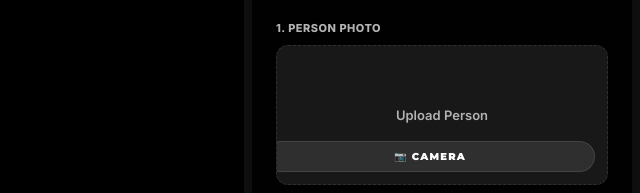
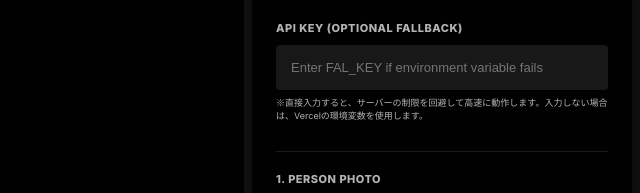
Before and after one commit to Achaaaa/faltest, a website: page public/index.html in a window 1280 px wide. Shown: the part 286-479 px from the top of the page, without its empty margins (640-1280 px from the left). Drawn offline with nearby package versions, Linux system fonts and the light colour scheme; no server answers.

Commit message:
Update index.html

```diff
--- a/public/index.html
+++ b/public/index.html
@@ -521,6 +521,14 @@
             <div class="status-item" id="st-4"><span class="status-icon">⚪</span> Stage 4: 3D Mapping</div>
         </div>
 
+        <div class="input-group" style="border-bottom: 1px solid var(--border); padding-bottom: 20px; margin-bottom: 20px;">
+            <label>API Key (Optional Fallback)</label>
+            <input type="password" id="falKeyInput" placeholder="Enter FAL_KEY if environment variable fails">
+            <p style="font-size: 9px; color: var(--text-sub); margin-top: 6px;">
+                ※直接入力すると、サーバーの制限を回避して高速に動作します。入力しない場合は、Vercelの環境変数を使用します。
+            </p>
+        </div>
+
 
         <div class="input-group">
             <label>1. Person Photo</label>
@@ -684,7 +692,8 @@ b)以下のテイストで表示します
 {
     "imports": {
         "three": "https://unpkg.com/three@0.160.0/build/three.module.js",
-        "three/addons/": "https://unpkg.com/three@0.160.0/examples/jsm/"
+        "three/addons/": "https://unpkg.com/three@0.160.0/examples/jsm/",
+        "fal": "https://esm.sh/@fal-ai/client@^1.2.0"
     }
 }
 </script>
```
